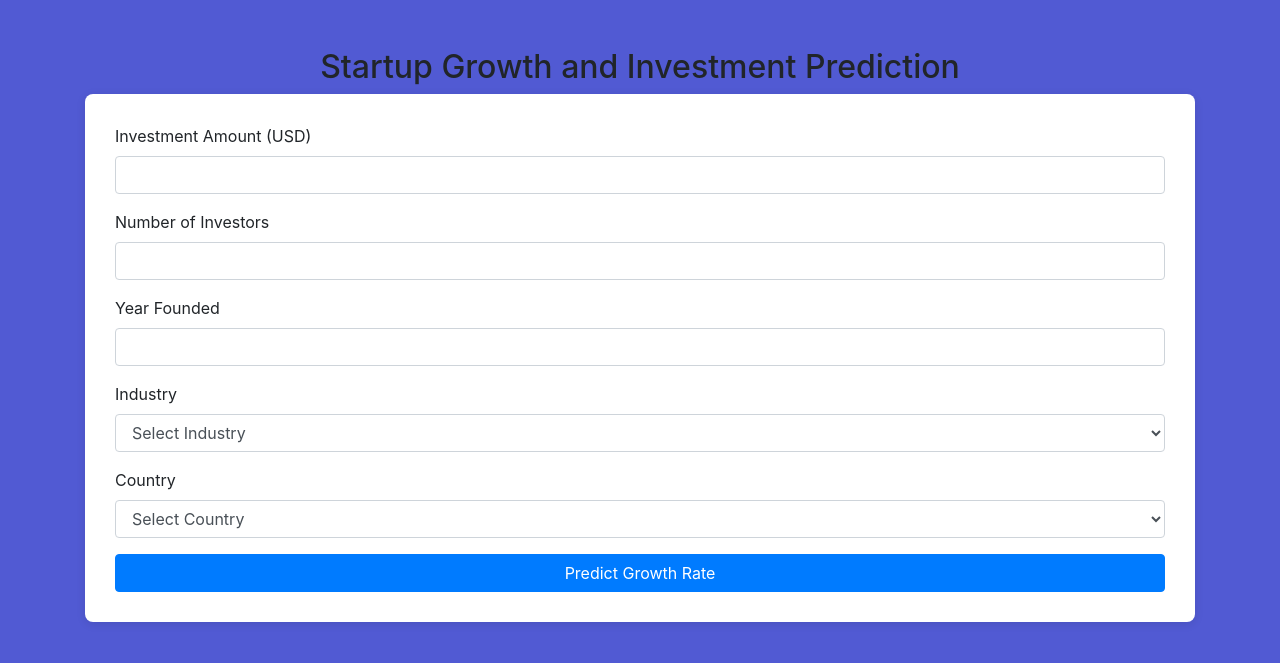
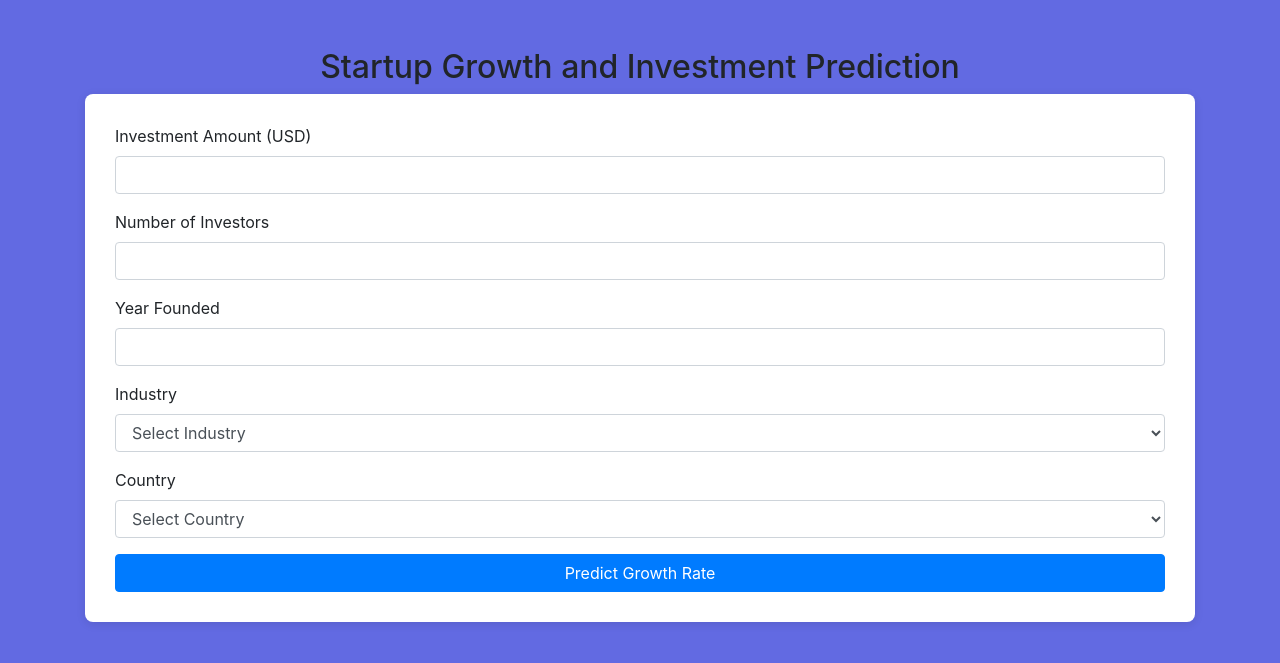
Before and after one commit to suryanshranjan20/startup_growth_prediction_django, a Django app: page / in a window 1280 px wide. Shown: the top 663 px of the page. Run offline with Django 5.2, Linux system fonts and the light colour scheme; some libraries are stand-ins or nearby versions.

Commit message:
changes in color

```diff
--- a/prediction_app/templates/prediction_app/home.html
+++ b/prediction_app/templates/prediction_app/home.html
@@ -7,7 +7,7 @@
     <title>Startup Growth Prediction</title>
     <link rel="stylesheet" href="https://stackpath.bootstrapcdn.com/bootstrap/4.5.2/css/bootstrap.min.css">
     <style>
-        body { background:rgb(81, 90, 211); }
+        body { background:rgb(98, 106, 226); }
         .form-container { background: white; padding: 30px; border-radius: 8px; box-shadow: 0 2px 10px rgba(0, 0, 0, 0.1); }
         .error { color: red; }
         .chart-container { text-align: center; margin-top: 20px; }
```
